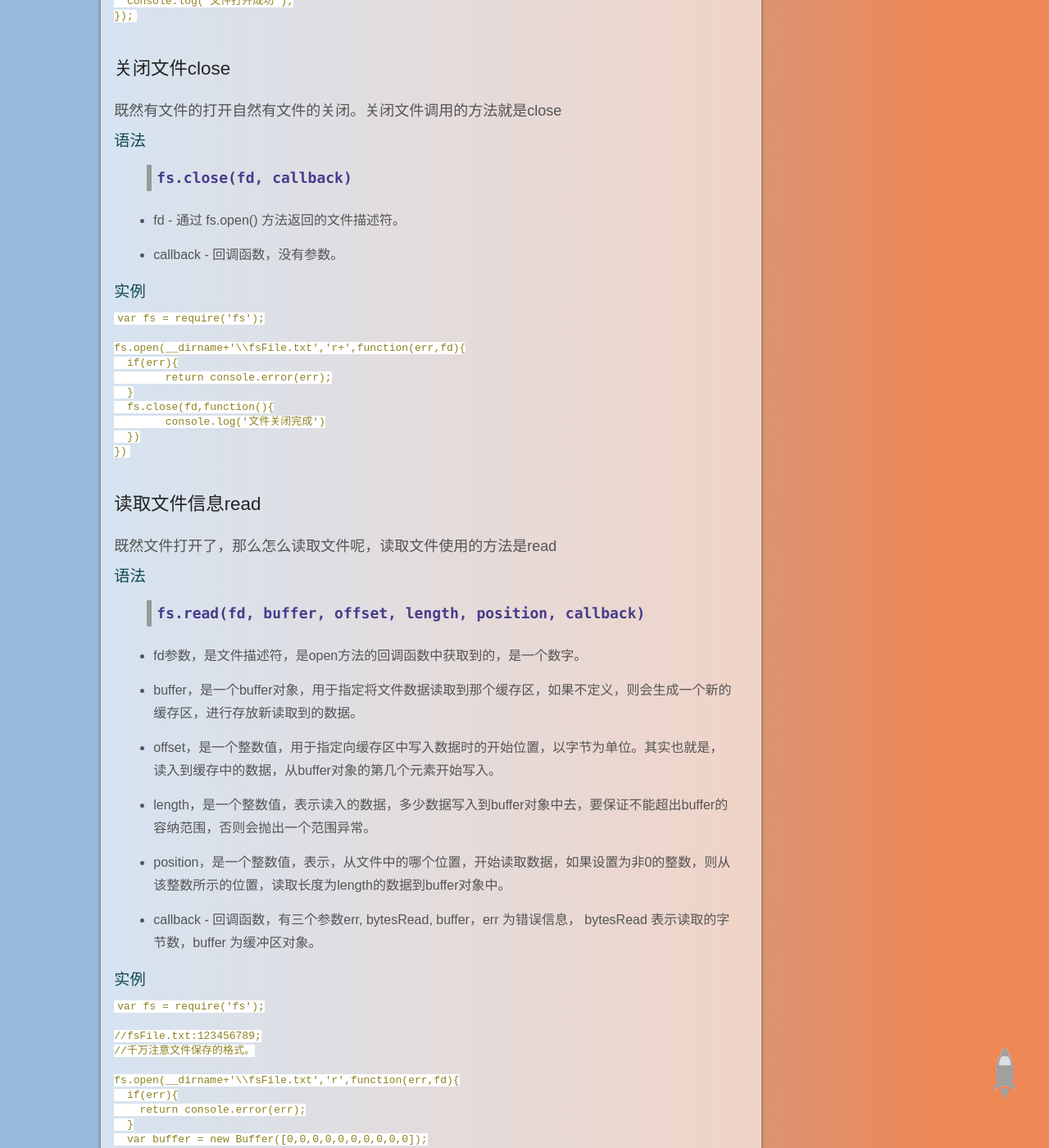
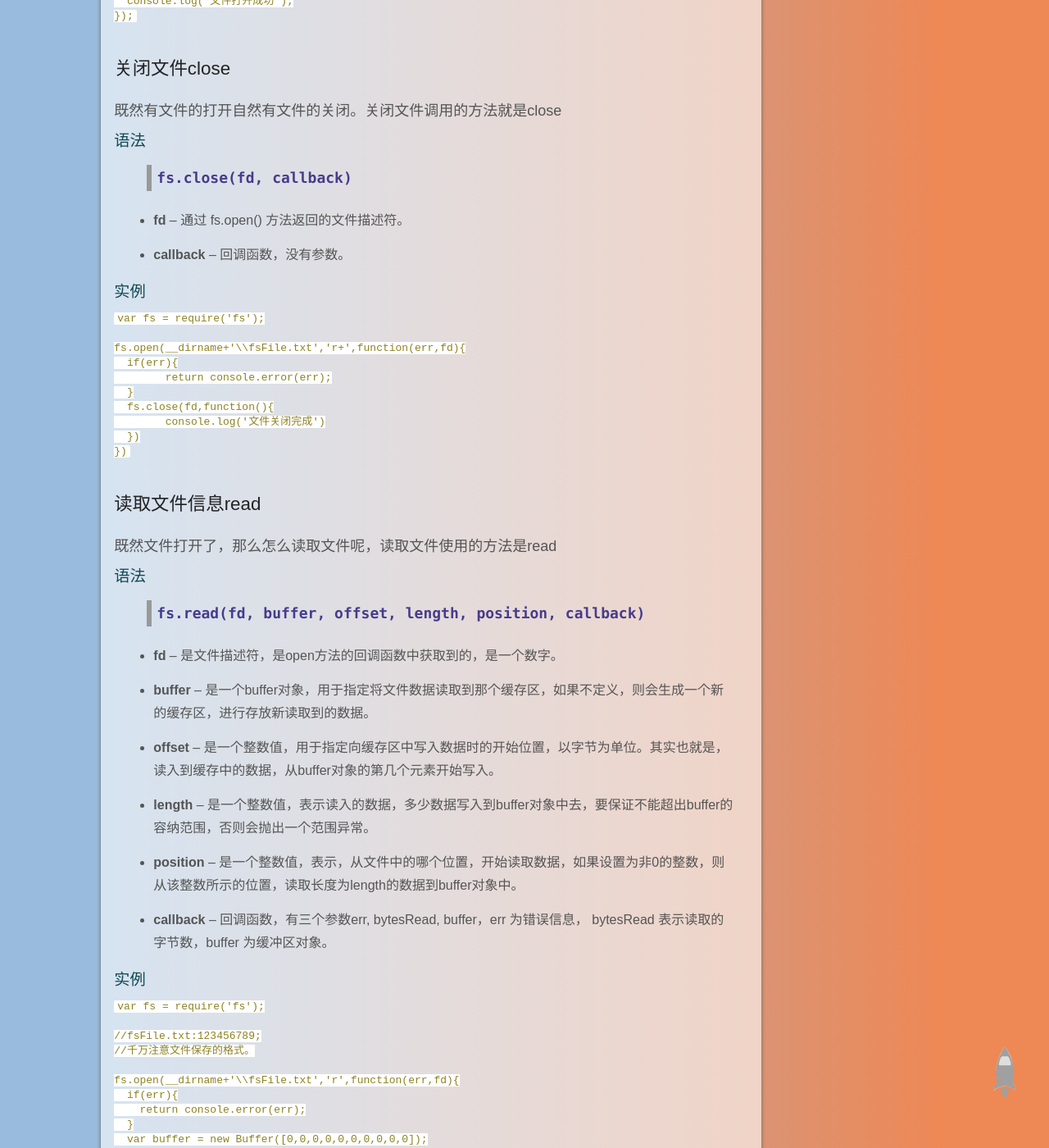
Before and after one commit to radenrecha/radenrecha.github.io, a Jekyll site: the page built from _posts/2016-04-06-node-fs1.md, in a window 1280 px wide and 1400 px high, scrolled down 2725 px. Shown: the whole window at 82% size. Built offline with Jekyll 4.4.1, drawn with Linux system fonts in a browser that asks for light colours; comment, search, counter and statistics services are not loaded; a style sheet for code colours, icons or effects is not loaded; some of the changed text lies outside the part shown.

Commit message:
change fs1

```diff
--- a/_posts/2016-04-06-node-fs1.md
+++ b/_posts/2016-04-06-node-fs1.md
@@ -27,8 +27,8 @@ fs是filesystem的缩写，该模块提供本地文件的读写能力，这个
 
 > fs.stat(path, callback)
 
-* path - 文件路径。
-* callback - 回调函数，带有两个参数如：(err, stats), stats 是 fs.Stats 对象。
+* <b>path</b> -- 文件路径。
+* <b>callback</b> -- 回调函数，带有两个参数如：(err, stats), stats 是 fs.Stats 对象。
 
 #### 实例
 
@@ -87,10 +87,10 @@ fs是filesystem的缩写，该模块提供本地文件的读写能力，这个
 
 > fs.open(path, flags[, mode], callback)
 
-* path - 文件的路径。
-* flags - 文件打开的行为。具体值详见下文。
-* mode - 设置文件模式(权限)，文件创建默认权限为 0666(可读，可写)。
-* callback - 回调函数，带有两个参数如：callback(err, fd)。
+* <b>path</b> -- 文件的路径。
+* <b>flags</b> -- 文件打开的行为。具体值详见下文。
+* <b>mode</b> -- 设置文件模式(权限)，文件创建默认权限为 0666(可读，可写)。
+* <b>callback</b> -- 回调函数，带有两个参数如：callback(err, fd)。
 
 其中flags为文件打开行为，具体如下：
 
@@ -127,8 +127,8 @@ fs是filesystem的缩写，该模块提供本地文件的读写能力，这个
 
 > fs.close(fd, callback)
 
-* fd - 通过 fs.open() 方法返回的文件描述符。
-* callback - 回调函数，没有参数。
+* <b>fd</b> -- 通过 fs.open() 方法返回的文件描述符。
+* <b>callback</b> -- 回调函数，没有参数。
 
 #### 实例
 
@@ -152,12 +152,12 @@ fs是filesystem的缩写，该模块提供本地文件的读写能力，这个
 
 > fs.read(fd, buffer, offset, length, position, callback)
 
-* fd参数，是文件描述符，是open方法的回调函数中获取到的，是一个数字。
-* buffer，是一个buffer对象，用于指定将文件数据读取到那个缓存区，如果不定义，则会生成一个新的缓存区，进行存放新读取到的数据。
-* offset，是一个整数值，用于指定向缓存区中写入数据时的开始位置，以字节为单位。其实也就是，读入到缓存中的数据，从buffer对象的第几个元素开始写入。
-* length，是一个整数值，表示读入的数据，多少数据写入到buffer对象中去，要保证不能超出buffer的容纳范围，否则会抛出一个范围异常。
-* position，是一个整数值，表示，从文件中的哪个位置，开始读取数据，如果设置为非0的整数，则从该整数所示的位置，读取长度为length的数据到buffer对象中。
-* callback - 回调函数，有三个参数err, bytesRead, buffer，err 为错误信息， bytesRead 表示读取的字节数，buffer 为缓冲区对象。
+* <b>fd</b> -- 是文件描述符，是open方法的回调函数中获取到的，是一个数字。
+* <b>buffer</b> -- 是一个buffer对象，用于指定将文件数据读取到那个缓存区，如果不定义，则会生成一个新的缓存区，进行存放新读取到的数据。
+* <b>offset</b> -- 是一个整数值，用于指定向缓存区中写入数据时的开始位置，以字节为单位。其实也就是，读入到缓存中的数据，从buffer对象的第几个元素开始写入。
+* <b>length</b> -- 是一个整数值，表示读入的数据，多少数据写入到buffer对象中去，要保证不能超出buffer的容纳范围，否则会抛出一个范围异常。
+* <b>position</b> -- 是一个整数值，表示，从文件中的哪个位置，开始读取数据，如果设置为非0的整数，则从该整数所示的位置，读取长度为length的数据到buffer对象中。
+* <b>callback</b> -- 回调函数，有三个参数err, bytesRead, buffer，err 为错误信息， bytesRead 表示读取的字节数，buffer 为缓冲区对象。
 
 #### 实例
 
@@ -240,8 +242,8 @@ fs是filesystem的缩写，该模块提供本地文件的读写能力，这个
 
 > fs.unlink(path, callback)
 
-* path - 文件路径。
-* callback - 回调函数
+* <b>path</b> -- 文件路径。
+* <b>callback</b> -- 回调函数
 
 #### 实例
 
@@ -260,9 +262,9 @@ fs是filesystem的缩写，该模块提供本地文件的读写能力，这个
 
 > fs.mkdir(path[, mode], callback)
 
-* path - 文件路径。
-* mode - 设置目录权限，默认为 0777。
-* callback - 回调函数
+* <b>path</b> -- 文件路径。
+* <b>mode</b> -- 设置目录权限，默认为 0777。
+* <b>callback</b> -- 回调函数
 
 #### 实例
 
@@ -281,8 +283,8 @@ fs是filesystem的缩写，该模块提供本地文件的读写能力，这个
 
 > fs.readdir(path, callback)
 
-* path - 文件路径。
-* callback - 回调函数，回调函数带有两个参数err, files，err 为错误信息，files 为 目录下的文件数组列表。
+* <b>path</b> -- 文件路径。
+* <b>callback</b> -- 回调函数，回调函数带有两个参数err, files，err 为错误信息，files 为 目录下的文件数组列表。
 
 #### 实例
 
@@ -313,8 +315,8 @@ fs是filesystem的缩写，该模块提供本地文件的读写能力，这个
 
 > fs.rmdir(path, callback)
 
-* path - 文件路径。
-* callback - 回调函数。
+* <b>path</b> -- 文件路径。
+* <b>callback</b> -- 回调函数。
 
 #### 实例
 
```
Also changed, not shown: other parts of _posts/2016-04-06-node-fs1.md (+2 -0 lines).
